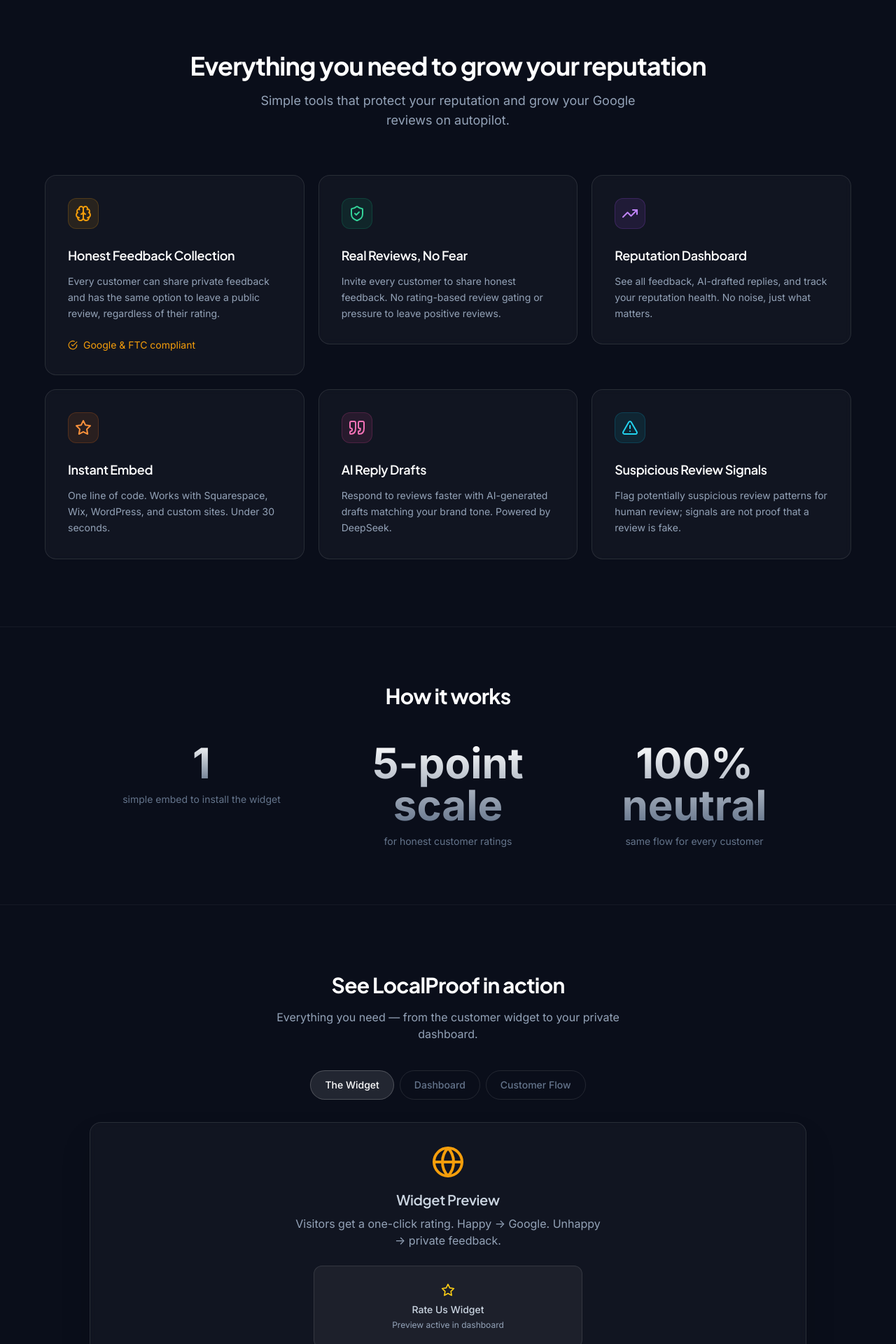
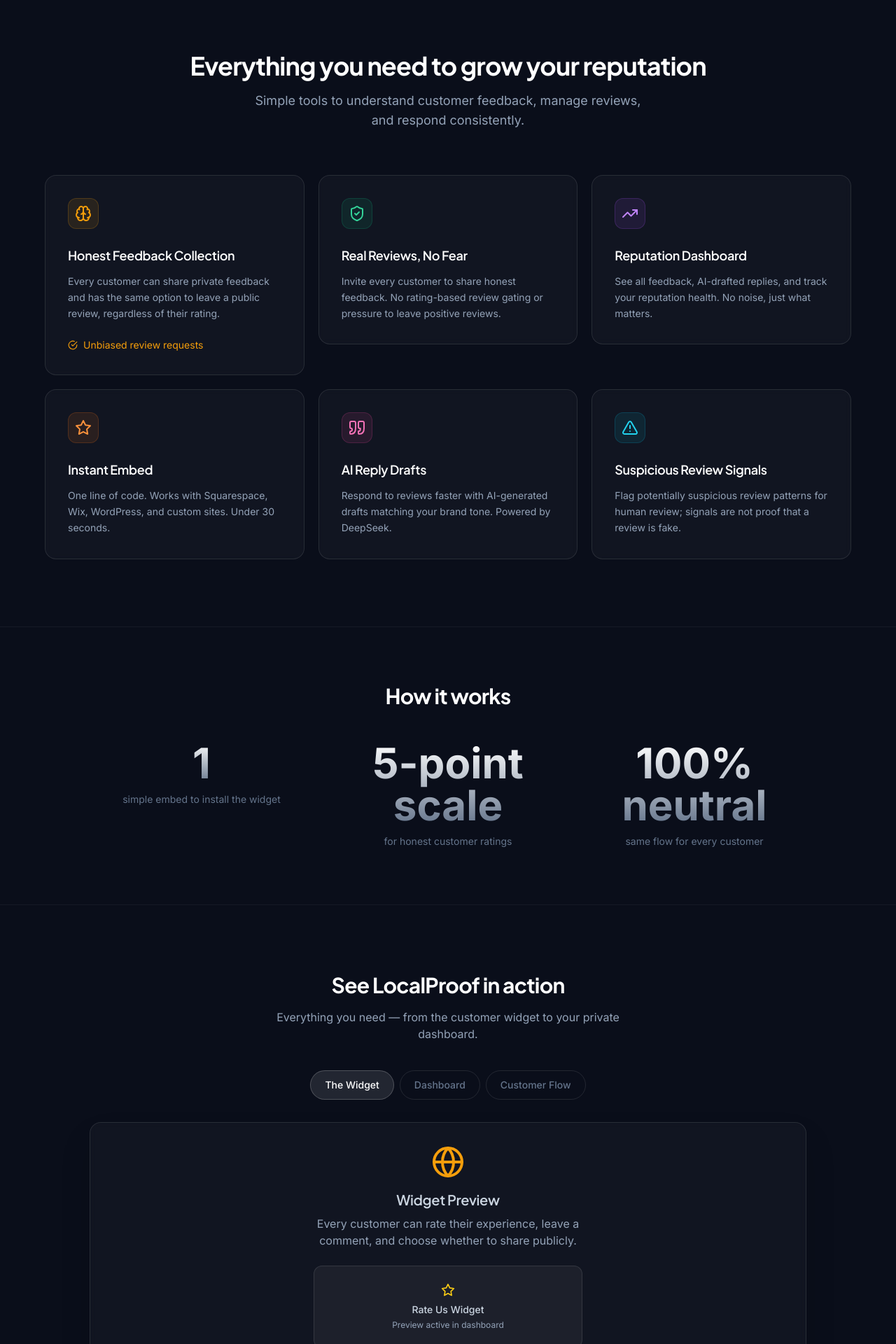
Before and after one commit to Haseebriasat7767/Localproof12, a React (Create React App) app in the folder frontend/: page / in a window 1280 px wide. Shown: the part 940-2860 px from the top of the page at 70% size. Built offline with nearby package versions, Linux system fonts and the light colour scheme; no server answers.

Commit message:
Update demo and claims to reflect unbiased feedback workflow

```diff
--- a/frontend/src/pages/Landing.js
+++ b/frontend/src/pages/Landing.js
@@ -57,7 +57,7 @@ export default function LandingPage() {
       <div className="text-center">
         <Globe className="text-brand-500 mx-auto mb-4" size={48} />
         <h3 className="text-xl font-semibold mb-2">Widget Preview</h3>
-        <p className="text-slate-400 max-w-md mx-auto">Visitors get a one-click rating. Happy → Google. Unhappy → private feedback.</p>
+        <p className="text-slate-400 max-w-md mx-auto">Every customer can rate their experience, leave a comment, and choose whether to share publicly.</p>
         <div className="mt-6 mx-auto max-w-sm">
           <div className="p-6 bg-white/5 rounded-xl text-center text-slate-300 text-sm border border-white/10">
             <Star size={20} className="mx-auto mb-2 text-yellow-400" />
@@ -81,7 +81,7 @@ export default function LandingPage() {
       <div className="text-center">
         <RefreshCw className="text-brand-500 mx-auto mb-4" size={48} />
         <h3 className="text-xl font-semibold mb-2">Customer Flow</h3>
-        <p className="text-slate-400 max-w-md mx-auto">Visit site → widget pops up → rate → routed to Google Review or private form.</p>
+        <p className="text-slate-400 max-w-md mx-auto">Open the widget → share honest feedback → optionally leave a public review.</p>
       </div>
     ),
   };
@@ -174,7 +174,7 @@ export default function LandingPage() {
           <FadeIn>
             <div className="text-center mb-16">
               <h2 className="text-3xl sm:text-4xl font-bold text-white tracking-tight">Everything you need to grow your reputation</h2>
-              <p className="text-slate-400 max-w-xl mx-auto mt-4 text-lg">Simple tools that protect your reputation and grow your Google reviews on autopilot.</p>
+              <p className="text-slate-400 max-w-xl mx-auto mt-4 text-lg">Simple tools to understand customer feedback, manage reviews, and respond consistently.</p>
             </div>
           </FadeIn>
           <div className="grid md:grid-cols-2 lg:grid-cols-3 gap-5">
@@ -186,7 +186,7 @@ export default function LandingPage() {
                 <h3 className="text-lg font-semibold mb-3 text-white">Honest Feedback Collection</h3>
                 <p className="text-slate-400 leading-relaxed text-sm">Every customer can share private feedback and has the same option to leave a public review, regardless of their rating.</p>
                 <div className="mt-6 flex items-center gap-2 text-sm text-brand-500">
-                  <CheckCircle size={14} /> <span>Google & FTC compliant</span>
+                  <CheckCircle size={14} /> <span>Unbiased review requests</span>
                 </div>
               </div>
             </FadeIn>
@@ -348,7 +348,7 @@ export default function LandingPage() {
               <span className="bg-gradient-to-r from-brand-500 to-success-400 bg-clip-text text-transparent">customer experience?</span>
             </h2>
             <p className="text-lg text-slate-400 max-w-xl mx-auto mb-8">
-              Unlimited AI drafts, review tracking, and smart routing widget — $49/month. Setup takes 30 seconds.
+              AI reply drafts, review tracking, and a neutral feedback widget — $49/month. Setup takes minutes.
             </p>
             <a href="/register" className="inline-flex items-center gap-2 bg-white text-[#0a0e1a] px-10 py-4 rounded-full font-semibold text-lg hover:bg-slate-200 transition-all shadow-xl shadow-white/10">
               Start free trial <ArrowRight size={20} />
```
